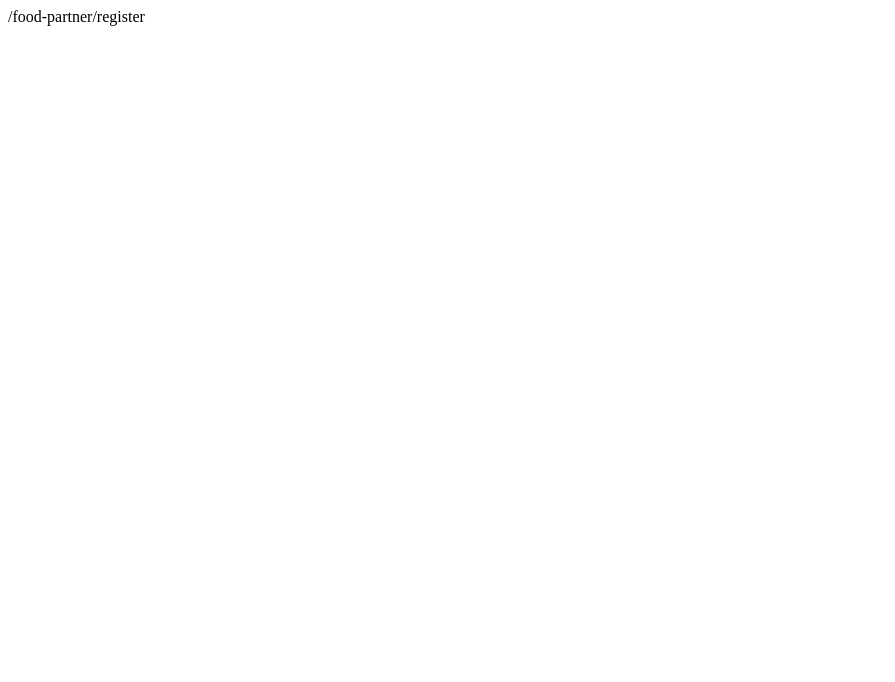
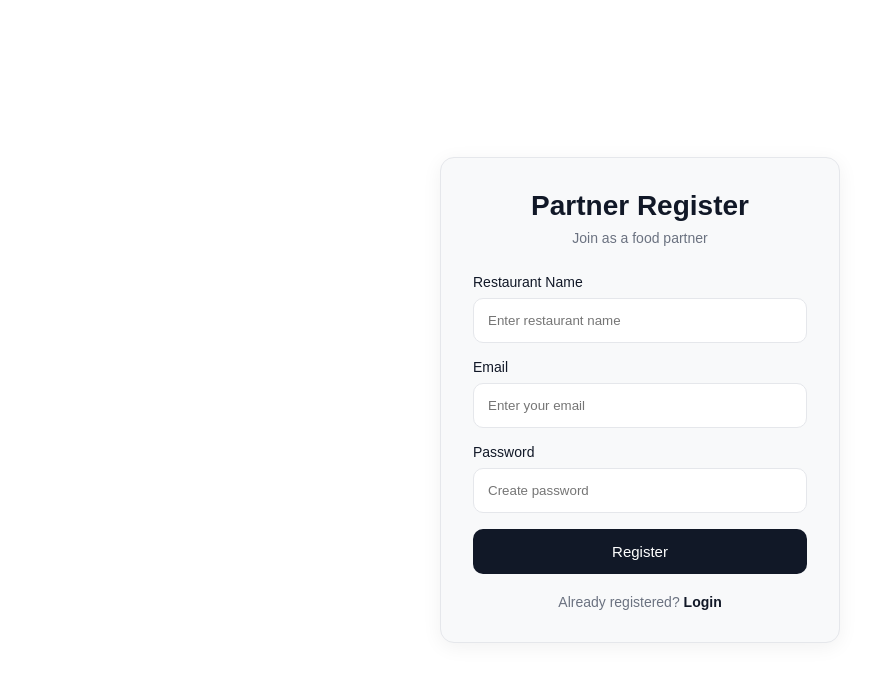
Before and after one commit to Muhammad-Meer/mern_stack_work, a React app in the folder frontend/: page /food-partner/register in a window 1280 px wide. Shown: the top 682 px of the page, without its empty margins (0-895 px from the left). Built offline with nearby package versions, Linux system fonts and the light colour scheme; the HTML template or start-up script is replaced by a standard one.

Commit message:
important code

```diff
--- a/frontend/src/Routes/AppRoutes.jsx
+++ b/frontend/src/Routes/AppRoutes.jsx
@@ -1,5 +1,9 @@
 import React from 'react'
 import { BrowserRouter as Router, Routes, Route } from 'react-router-dom'
+import UserRegister from '../pages/user/UserRegister'
+import UserLogin from '../pages/user/UserLogin'
+import FoodPartnerRegister from '../pages/foodPartner/FoodPartnerRegister'
+import FoodPartnerLogin from '../pages/foodPartner/FoodPartnerLogin'
 
 const AppRoutes = () => {
   return (
@@ -7,10 +11,10 @@ const AppRoutes = () => {
 
       <Router>
         <Routes>
-          <Route path="/user/register" element={<div>/user/register</div>} />
-          <Route path="/user/login" element={<div>/user/login</div>} />
-          <Route path="/food-partner/register" element={<div>/food-partner/register</div>} />
-          <Route path="/food-partner/login" element={<div>/food-partner/login</div>} />
+          <Route path="/user/register" element={<UserRegister />} />
+          <Route path="/user/login" element={<UserLogin />} />
+          <Route path="/food-partner/register" element={<FoodPartnerRegister />} />
+          <Route path="/food-partner/login" element={<FoodPartnerLogin />} />
         </Routes>
       </Router>
     </>
--- a/frontend/src/main.jsx
+++ b/frontend/src/main.jsx
@@ -1,6 +1,7 @@
 import { StrictMode } from 'react'
 import { createRoot } from 'react-dom/client'
 import App from './App.jsx'
+
 
 createRoot(document.getElementById('root')).render(
 
--- a/frontend/src/pages/foodPartner/FoodPartnerLogin.jsx
+++ b/frontend/src/pages/foodPartner/FoodPartnerLogin.jsx
@@ -1,6 +1,6 @@
 // FoodPartnerLogin.jsx
 
-import "./auth.css";
+import "../../style/auth.css";
 
 export default function FoodPartnerLogin() {
   return (
--- a/frontend/src/pages/foodPartner/FoodPartnerRegister.jsx
+++ b/frontend/src/pages/foodPartner/FoodPartnerRegister.jsx
@@ -1,6 +1,6 @@
 // FoodPartnerRegister.jsx
 
-import "./auth.css";
+import "../../style/auth.css";
 
 export default function FoodPartnerRegister() {
   return (
--- a/frontend/src/pages/user/UserLogin.jsx
+++ b/frontend/src/pages/user/UserLogin.jsx
@@ -1,6 +1,6 @@
 // UserLogin.jsx
 
-import "./auth.css";
+import "../../style/auth.css";
 
 export default function UserLogin() {
   return (
--- a/frontend/src/pages/user/UserRegister.jsx
+++ b/frontend/src/pages/user/UserRegister.jsx
@@ -1,6 +1,6 @@
 // UserRegister.jsx
 
-import "./auth.css";
+import "../../style/auth.css";
 
 export default function UserRegister() {
   return (
```
